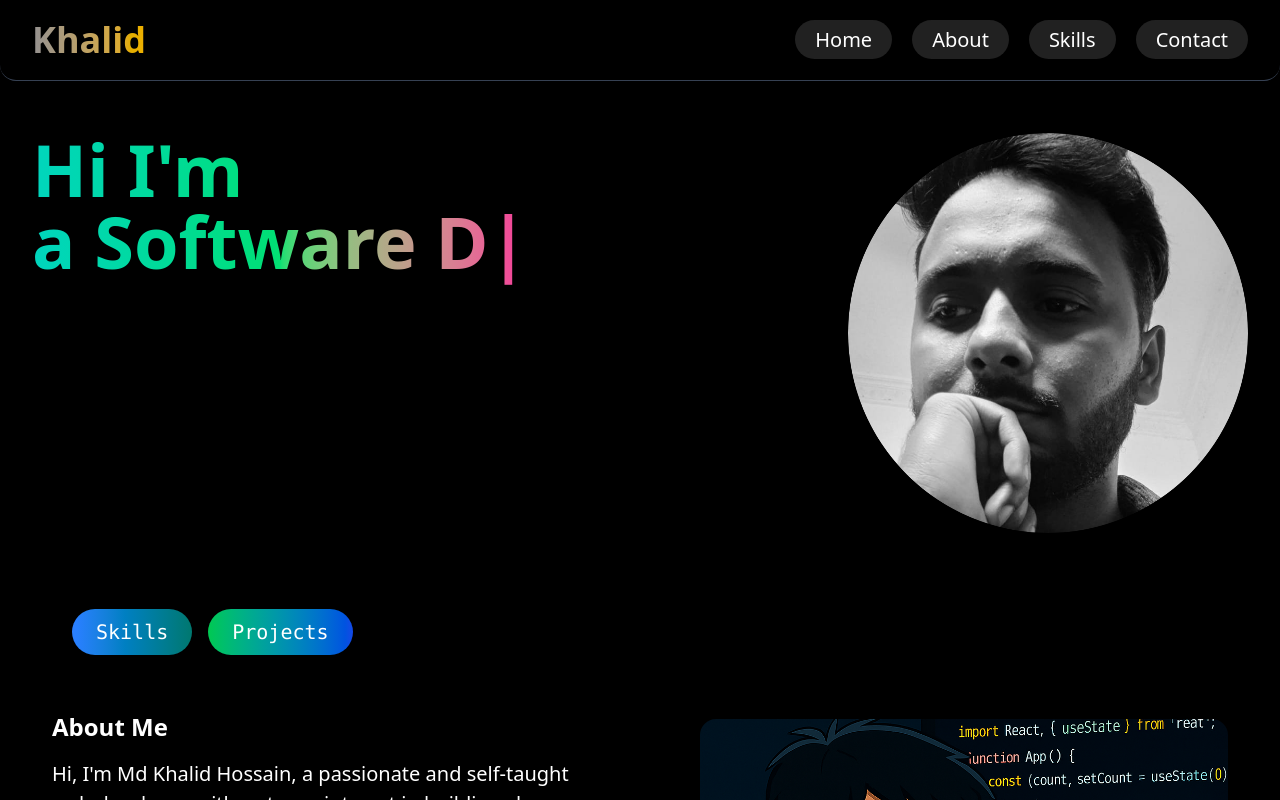
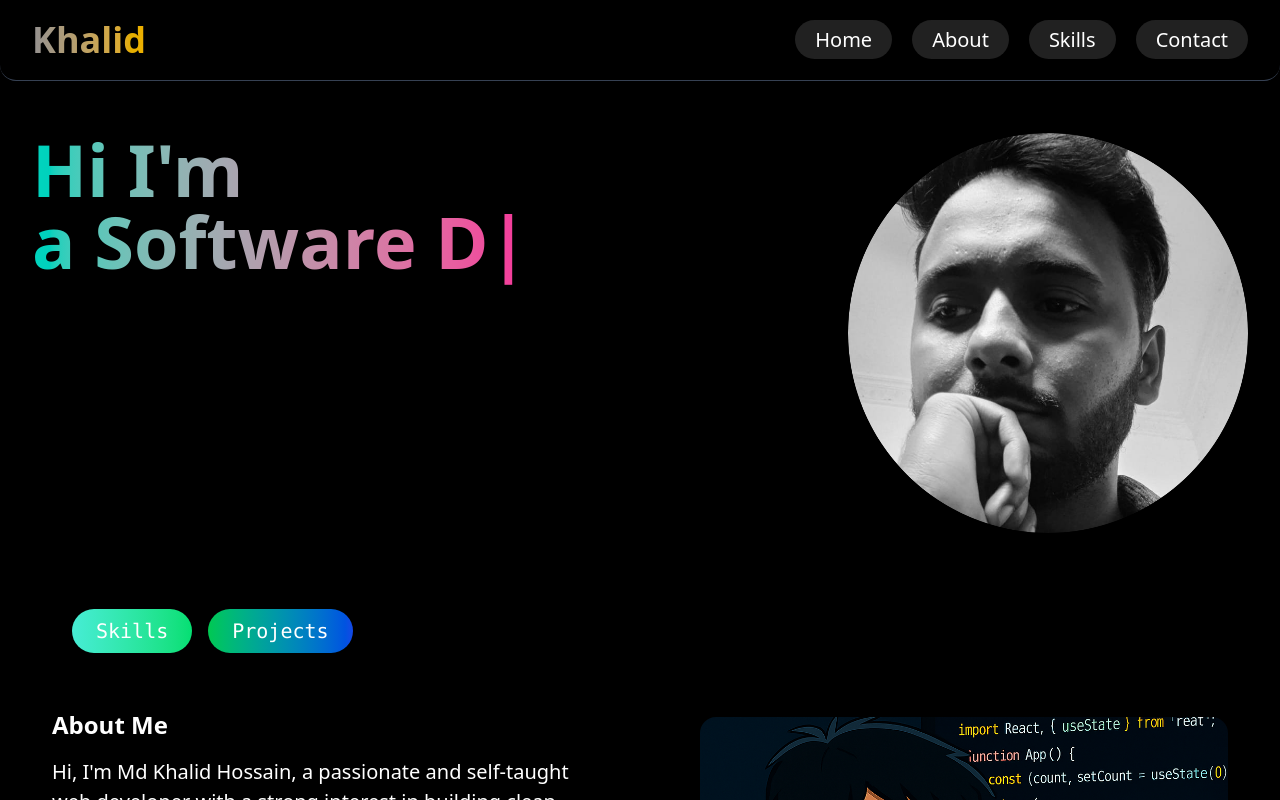
Before and after one commit to MDK528/my-portfolio, a React (Vite) app: page / in a window 1280 px wide. Shown: the top 800 px of the page. Built offline with nearby package versions, Linux system fonts and the light colour scheme.

Commit message:
Update Home.jsx

```diff
--- a/src/components/Home/Home.jsx
+++ b/src/components/Home/Home.jsx
@@ -29,7 +29,7 @@ function Home() {
         <div className='w-full text-white'>
             <div className='w-full  md:flex md:justify-between px-8 py-5'>
                 <div className='flex justify-center my-8'>
-                    <h1 className='text-4xl text-center  md:text-start font-bold md:text-7xl   bg-gradient-to-r from-teal-400 via-green-400 to-pink-500 bg-clip-text text-transparent'>
+                    <h1 className='text-4xl text-center  md:text-start font-bold md:text-7xl bg-gradient-to-r from-teal-400  to-pink-500 bg-clip-text text-transparent'>
                         Hi I'm
                         <br />
                         <span ref={element}></span>
@@ -42,12 +42,12 @@ function Home() {
             </div>
             <div className='px-16 py-4  flex flex-col md:flex md:flex-row '>
                 <HashLink to="#skills"
-                className='text-[16px] md:text-[20px] text-center   font-mono  m-2 rounded-4xl px-6 py-2 bg-gradient-to-r from-blue-500 to-teal-700  cursor-pointer hover:-translate-y-0.5'>
+                className='text-base md:text-xl text-center font-mono m-2 rounded-4xl px-6 py-2 bg-gradient-to-r from-teal-300 to-green-400  cursor-pointer hover:-translate-y-0.5'>
                     Skills
                 </HashLink>
 
                 <HashLink to='#'
-                className='text-[16px] md:text-[20px] text-center  font-mono  m-2 rounded-4xl px-6 py-2 bg-gradient-to-l from-blue-700 to-green-500  cursor-pointer hover:-translate-y-0.5'>Projects</HashLink>
+                className='text-base md:text-xl text-center font-mono m-2 rounded-4xl px-6 py-2 bg-gradient-to-l from-blue-700 to-green-500  cursor-pointer hover:-translate-y-0.5'>Projects</HashLink>
             </div>
         </div>
     </>
```
